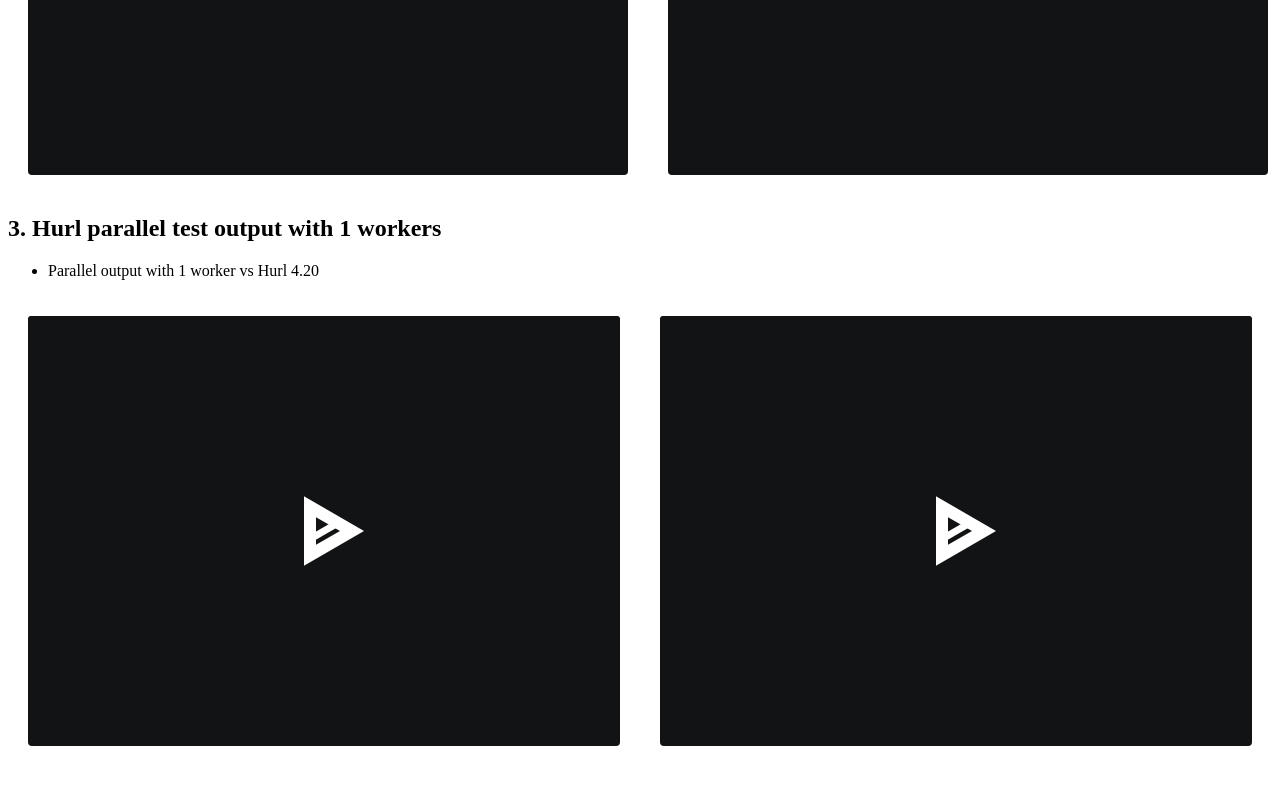
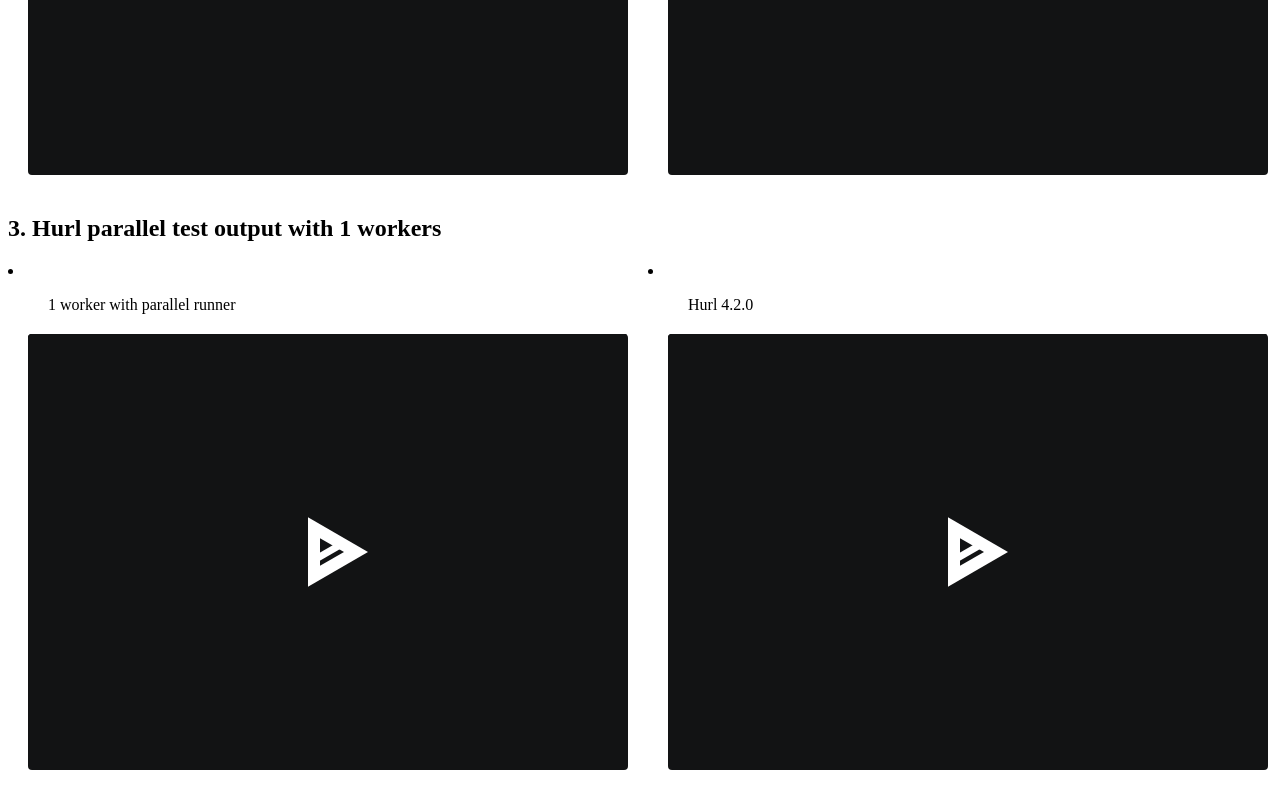
Before and after one commit to jcamiel/parallel, a plain HTML site: page docs/index.html in a window 1280 px wide. Shown: the part 902-1700 px from the top of the page. Before the commit the page ends 1676 px from the top, so only its background shows below. Drawn offline with Linux system fonts and the light colour scheme.

Commit message:
Update HTML

```diff
--- a/docs/index.html
+++ b/docs/index.html
@@ -37,17 +37,16 @@
 
 <h2>3. Hurl parallel test output with 1 workers</h2>
 
-<p>
-    <ul>
-        <li>Parallel output with 1 worker vs Hurl 4.20</li>
-    </ul>
-</p>
-
 <div class="d-flex">
-    <div class="player" data-file="cast/1-worker.cast"></div>
-    <div class="player" data-file="cast/hurl.cast"></div>
+    <div>
+        <li><ul>1 worker with parallel runner</ul></li>
+        <div class="player" data-file="cast/1-worker.cast"></div>
+    </div>
+    <div>
+        <li><ul>Hurl 4.2.0</ul></li>
+        <div class="player" data-file="cast/hurl.cast"></div>
+    </div>
 </div>
-
 
 
 <script src="asciinema-player.min.js"></script>
```
